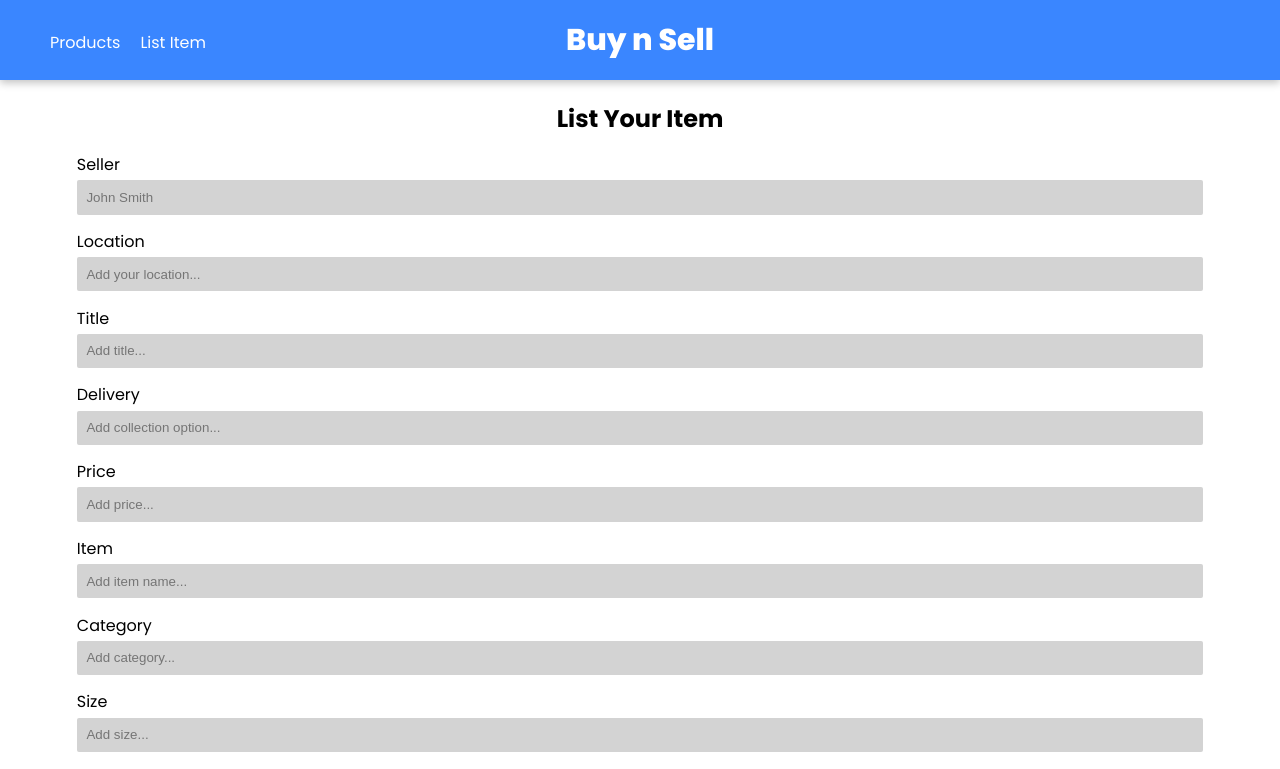
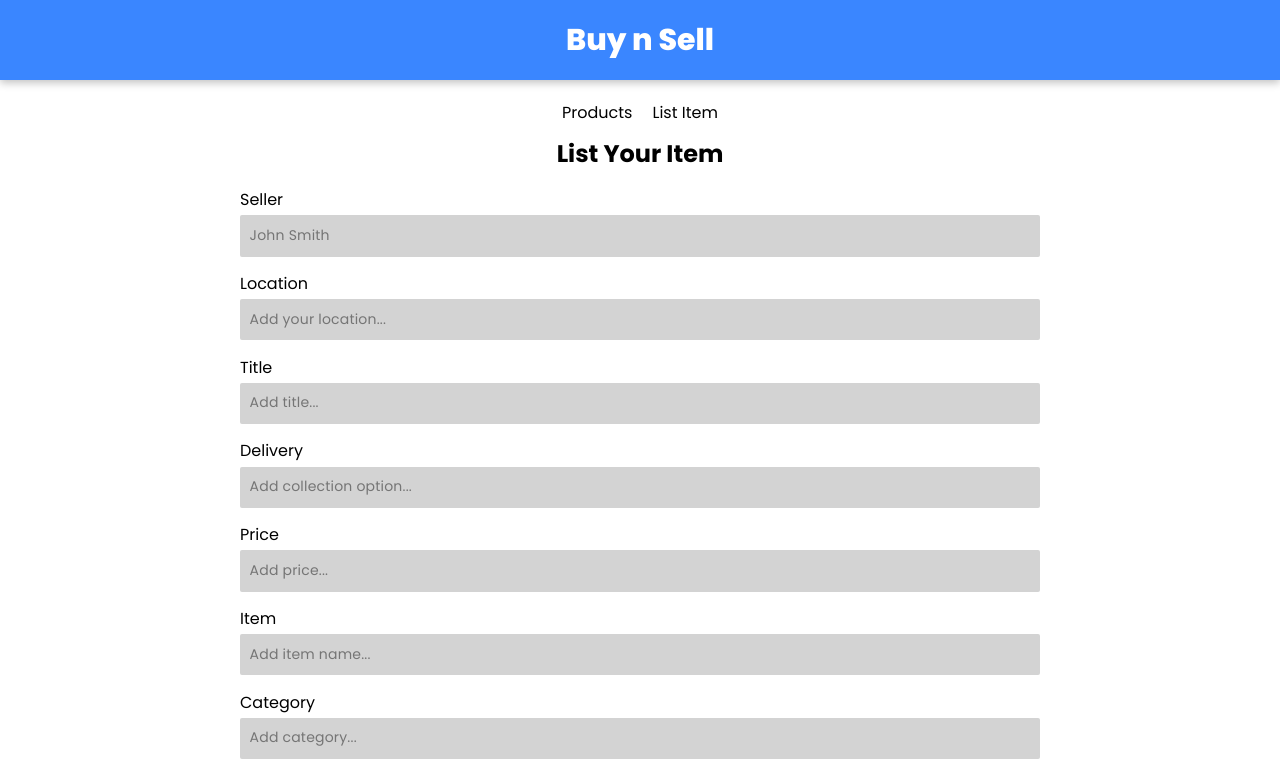
Before and after one commit to yukie-m/formativeReactApp, a React (Create React App) app: page /list-item in a window 1280 px wide. Shown: the top 769 px of the page. Built offline with nearby package versions, Linux system fonts and the light colour scheme.

Commit message:
adding files

```diff
--- a/src/App.scss
+++ b/src/App.scss
@@ -1,15 +1,18 @@
 @use "styles/_colors.scss";
+@import url("https://fonts.googleapis.com/css2?family=Poppins:wght@300;400;&display=swap");
 
 .nav-buttons {
-  width: 40%;
-  padding: 30px 50px;
-  position: relative;
+  width: 100%;
+  position: absolute;
   display: flex;
+  justify-content: center;
   gap: 20px;
+  margin-top: -40px;
+  padding-top: 20px;
 }
 
 .nav-buttons a {
-  color: white;
+  color: black;
   text-decoration: none;
 
   &:hover {
@@ -17,10 +20,15 @@
   }
 }
 
+.list-item-container {
+  margin-top: 120px;
+  padding-bottom: 100px;
+}
+
 // --- Products ---
 .container {
-  margin: 20px 20px;
-  margin-top: 80px;
+  padding: 0px 50px;
+  margin-top: 120px;
   display: flex;
   flex-direction: column;
   justify-content: center;
@@ -71,6 +79,7 @@
 }
 
 // --- Product Modal
+
 .close-button {
   background: none;
   border: none;
--- a/src/Components/ListItem.jsx
+++ b/src/Components/ListItem.jsx
@@ -59,7 +59,7 @@ function ListItem() {
       });
   };
   return (
-    <div>
+    <div className="list-item-container">
       <div className="title">
         <h1>List Your Item</h1>
       </div>
--- a/src/styles/_listitems.scss
+++ b/src/styles/_listitems.scss
@@ -1,4 +1,5 @@
 @use "_colors.scss";
+@import url("https://fonts.googleapis.com/css2?family=Poppins:wght@300;400&display=swap");
 
 .title {
   display: flex;
@@ -14,7 +15,8 @@
   display: flex;
   flex-direction: column;
   gap: 0.7rem;
-  width: 88%;
+  width: 90%;
+  max-width: 800px;
   margin: auto;
 
   p {
@@ -28,6 +30,15 @@
     border: none;
     border-radius: 2px;
     background-color: lightgray;
+    font-size: 14px;
+    border-bottom: 0.5px solid transparent;
+    font-family: "Poppins", sans-serif;
+    letter-spacing: 0.2px;
+
+    &:focus {
+      border-bottom: 0.5px solid colors.$red;
+      outline: none;
+    }
   }
   textarea {
     background-color: lightgray;
```
